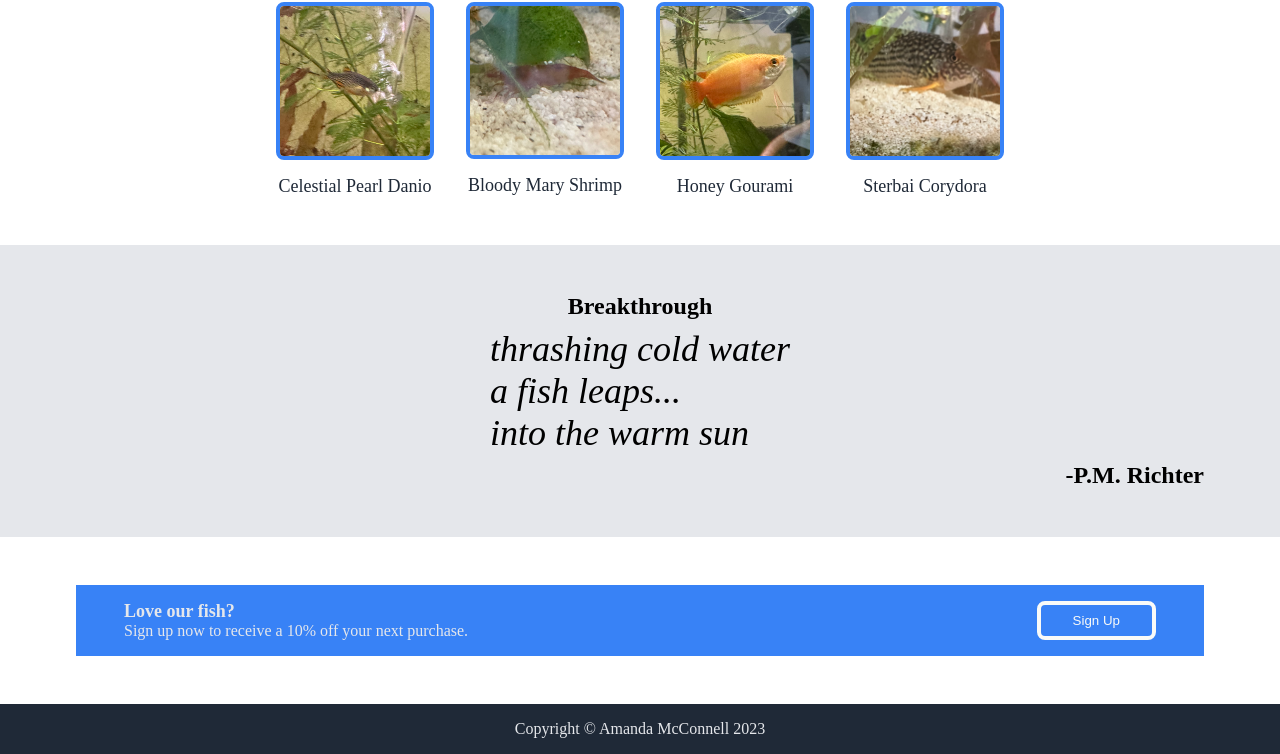
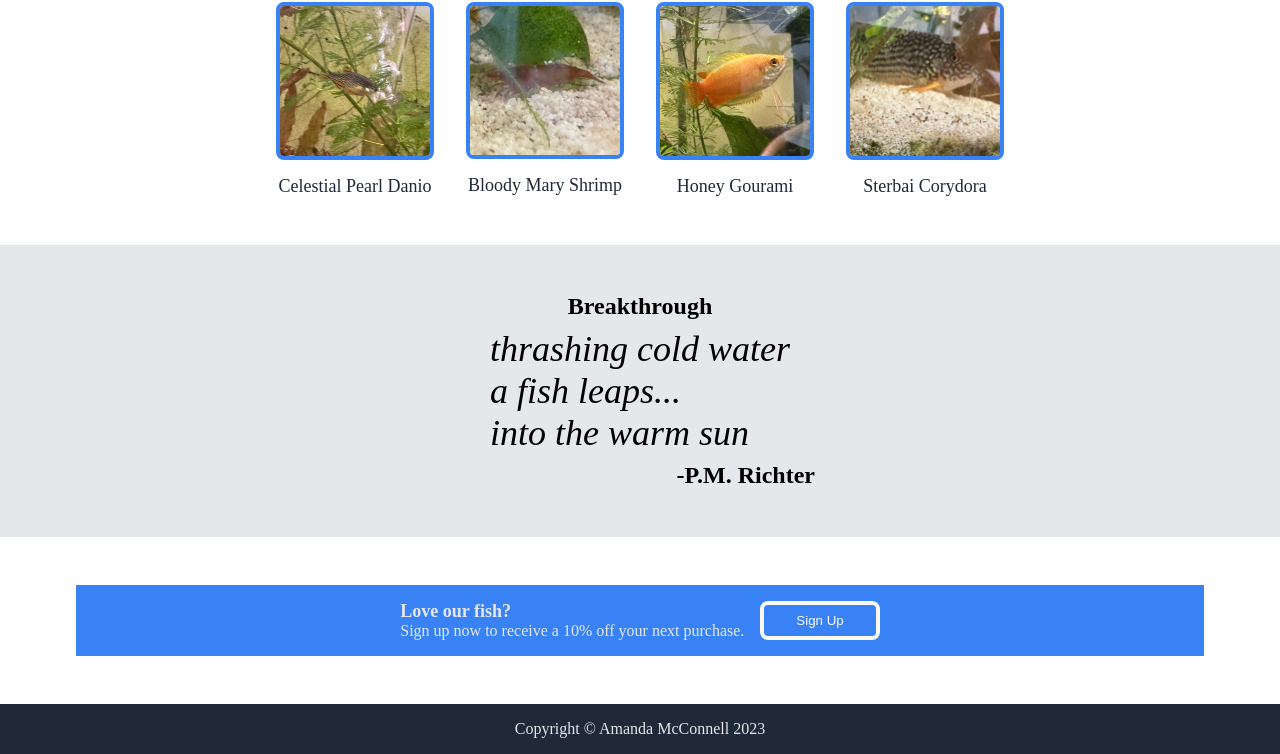
Before and after one commit to amcconnell1316/landing-page, a plain HTML site: page index.html in a window 1280 px wide. Shown: the part 538-1292 px from the top of the page. Drawn offline with Linux system fonts and the light colour scheme.

Commit message:
Fix styles in full screen. Centered items

```diff
--- a/index.html
+++ b/index.html
@@ -48,6 +48,7 @@
     </div>
 
     <div class="poem-container">
+        <div class="poem-format-container">
             <div class="poem-title">Breakthrough</div>
             <p class="poem">
                 thrashing cold water<br>
@@ -55,6 +56,7 @@
                 into the warm sun<br>
             </p>
             <p class="poem-author">-P.M. Richter</p>
+        </div>
     </div>
 
     <div class="signup-container">
--- a/styles.css
+++ b/styles.css
@@ -42,20 +42,19 @@ body{
 .banner-container{
     display: flex;
     gap:24px;
+    justify-content: center;
 }
 
 .description-container{
     display: flex;
     flex-direction: column;
     align-items: flex-start;
-
     gap: 8px;
 }
 
 .description-header{
     font-size: 48px;
     font-weight: bolder;
-
 }
 
 .information-header{
@@ -109,9 +108,15 @@ body{
 .poem-container{
     background-color: #e5e7eb;
     display: flex;
+    justify-content: center;
+}
+
+.poem-format-container{
+    display: flex;
     flex-direction: column;
     align-items: center;
     gap: 8px;
+    width: 350px;
 }
 
 .poem-container p{
@@ -137,8 +142,9 @@ body{
     background-color: #3882F6;
     margin: 48px 76px 48px 76px;
     padding: 16px 48px;
-    justify-content: space-between;
+    justify-content: center;
     align-items: center;
+    gap: 16px;
 }
 
 .signup p{
```
Lines whose indentation alone changed are shown as unchanged.
